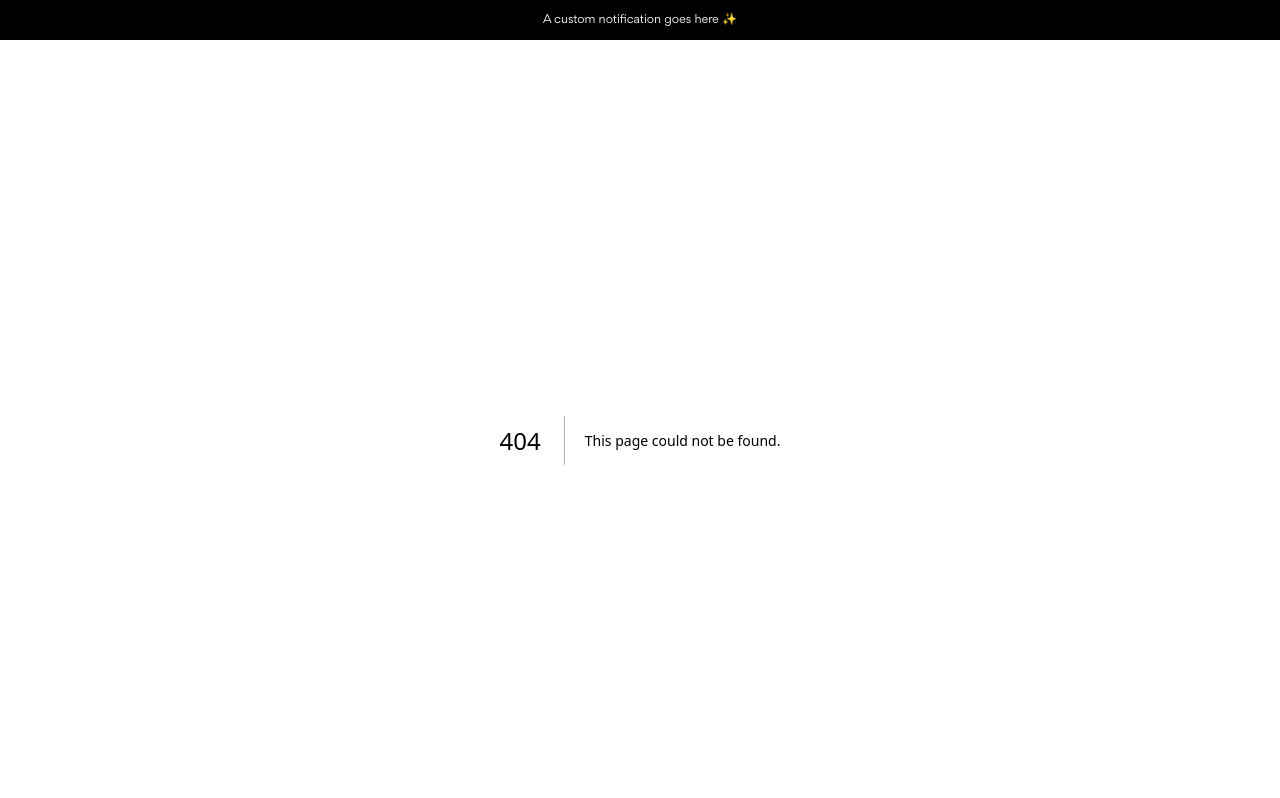
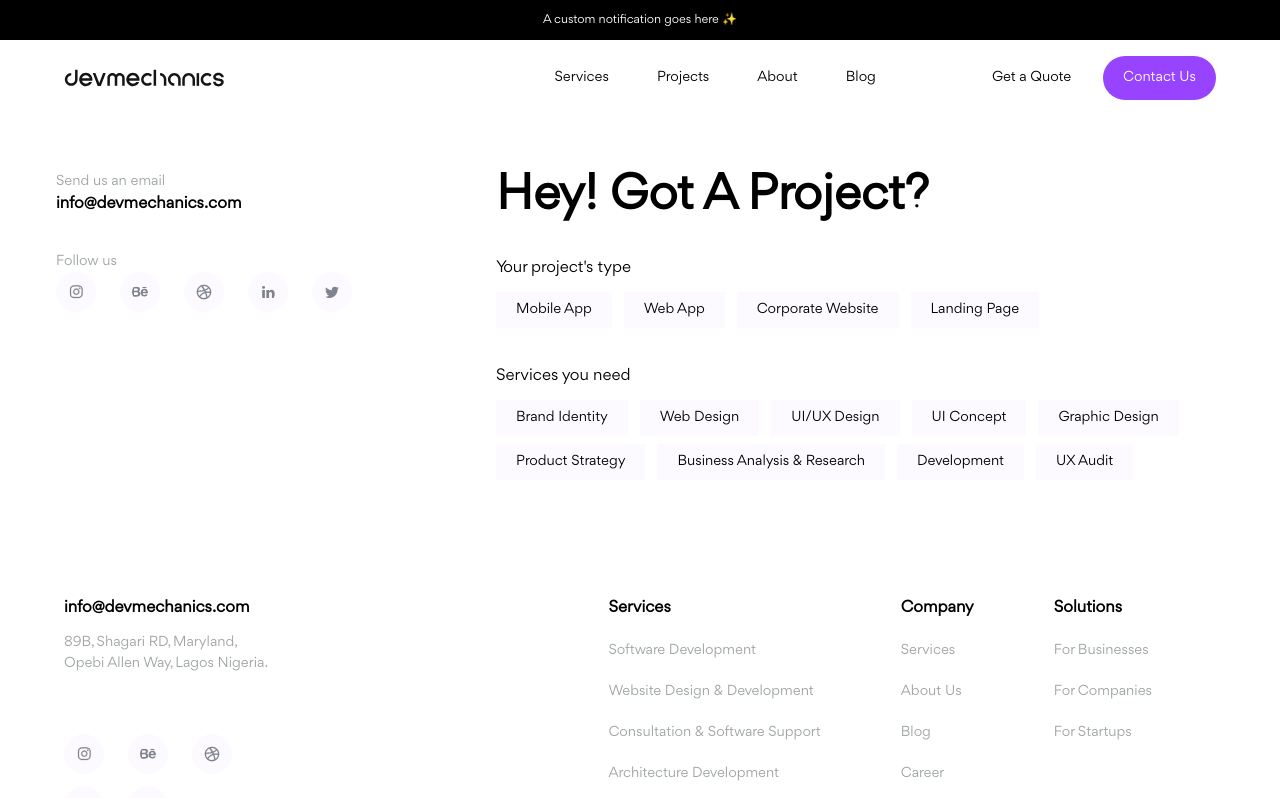
Before and after one commit to emeraldhycient/theDevmechanics, a Next.js app: page /contact in a window 1280 px wide. Before the commit this address had no page. Shown: the top 798 px of the page. Built offline with nearby package versions, Linux system fonts and the light colour scheme.

Commit message:
chore: setup contact page

```diff
--- /dev/null
+++ b/src/app/(pages)/contact/page.tsx
@@ -0,0 +1,60 @@
+import { SocialIcons } from '@/components/molecules';
+import Link from 'next/link';
+import React from 'react';
+import ProjectTypes from '@/json/contact/project_types.json';
+import Services from "@/json/contact/available_services.json";
+
+const Page = (): React.ReactNode => {
+  return (
+    <>
+      <section className={`lg:px-14 px-3 py-14 flex items-start lg:flex-row gap-x-36 gap-y-8 md:flex-row flex-col`}>
+        <div>
+          <p className={`text-[#9FA4A6] text-sm`}>
+            Send us an email
+          </p>
+
+          <Link href={`mailto:info@devmechanics.com`}>
+            <p className={`text-base font-bold`}>
+              info@devmechanics.com
+            </p>
+          </Link> <br />
+
+          <p className={`text-[#9FA4A6] text-sm mt-3`}>
+            Follow us
+          </p>
+          <SocialIcons />
+        </div>
+
+        <section className={`flex-1`}>
+          <h1 className={`font-bold lg:text-5xl md:text-4xl text-3xl`}>
+            Hey! Got A Project?
+          </h1><br />
+
+          <p className={`text-base mt-3 mb-3`}>
+            Your project&apos;s type
+          </p>
+          <div className={`flex gap-x-3 flex-wrap gap-y-2`}>
+            {ProjectTypes.map((type, index) => (
+              <button key={index} className={`bg-[#FCFAFF] lg:text-sm md:text-sm text-xs py-2 px-5`}>
+                {type}
+              </button>
+            ))}
+          </div> <br />
+
+          <p className={`text-base mt-3 mb-3`}>
+            Services you need
+          </p>
+          <div className={`flex gap-x-3 flex-wrap gap-y-2`}>
+            {Services.map((type, index) => (
+              <button key={index} className={`bg-[#FCFAFF] lg:text-sm md:text-sm text-xs py-2 px-5`}>
+                {type}
+              </button>
+            ))}
+          </div>
+        </section>
+      </section>
+    </>
+  )
+}
+
+export default Page;
--- /dev/null
+++ b/src/json/contact/available_services.json
@@ -0,0 +1,11 @@
+[
+  "Brand Identity",
+  "Web Design",
+  "UI/UX Design",
+  "UI Concept",
+  "Graphic Design",
+  "Product Strategy",
+  "Business Analysis & Research",
+  "Development",
+  "UX Audit"
+]
--- /dev/null
+++ b/src/json/contact/project_types.json
@@ -0,0 +1,6 @@
+[
+  "Mobile App",
+  "Web App",
+  "Corporate Website",
+  "Landing Page"
+]
```
